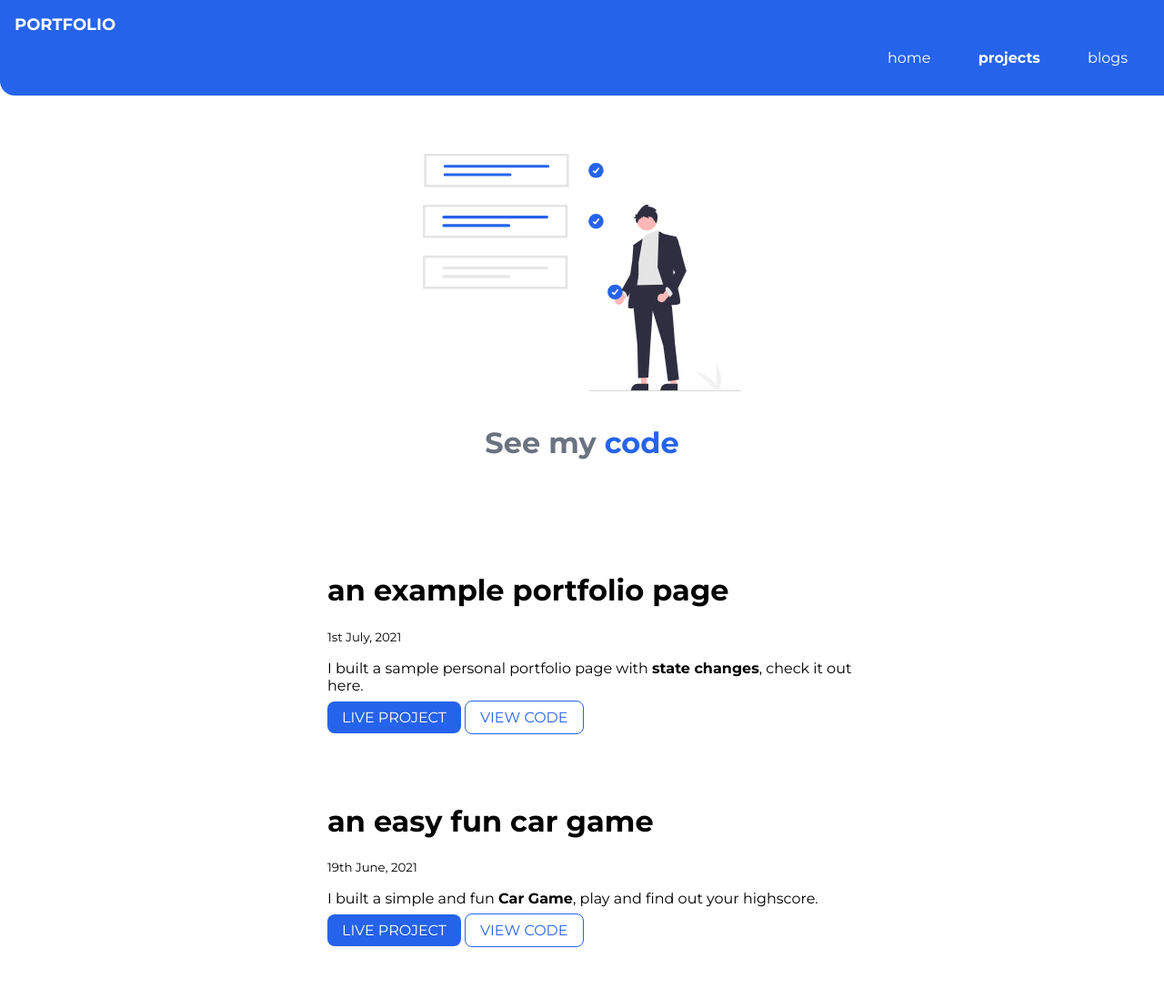
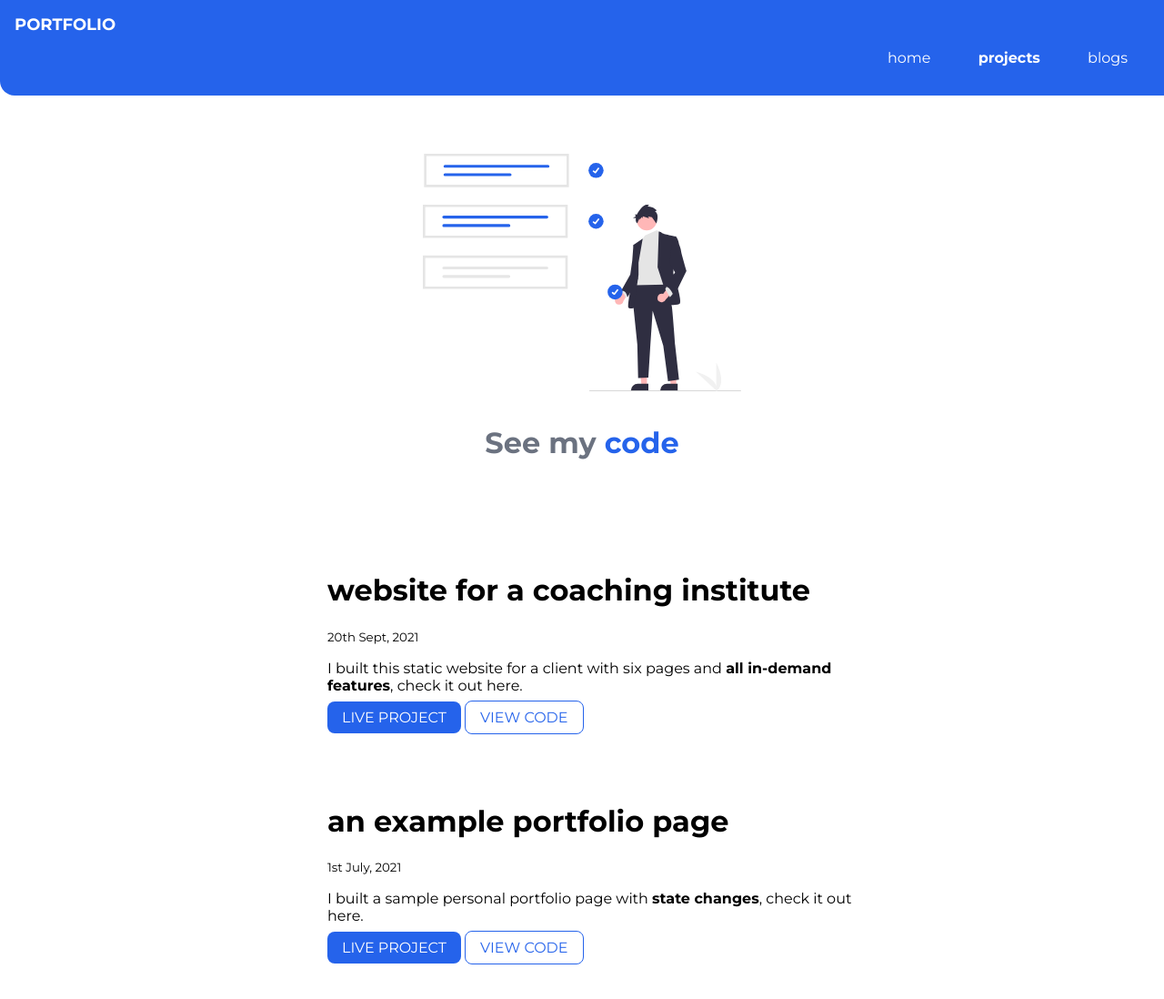
Before and after one commit to hardikarora2311/component-library, a plain HTML site: page projects.html in a window 1280 px wide. Shown: the top 1098 px of the page at 91% size. Drawn offline with Linux system fonts and the light colour scheme.

Commit message:
new project

```diff
--- a/projects.html
+++ b/projects.html
@@ -31,6 +31,20 @@
     </header>
 
     <ul class= "list-non-bullet">
+        <li class="list-items-sequence">
+            <div class= "container container-center">
+                <h1>website for a coaching institute</h1>
+                <small>20th Sept, 2021</small>
+                <p>I built this static website for a client with six pages and <strong>all in-demand features</strong>, check it out here.</p>
+                <a class="link primary-link" target="_blank" href="https://astral-portfolio.netlify.app/">LIVE PROJECT</a>
+                <a class="link secondary-link"  target="_blank" href="https://github.com/hardikarora2311/astral-portfolio">VIEW CODE</a>
+
+            </div>
+
+        </li>
+
+
+
         <li class="list-items-sequence">
             <div class= "container container-center">
                 <h1>an example portfolio page</h1>
```
